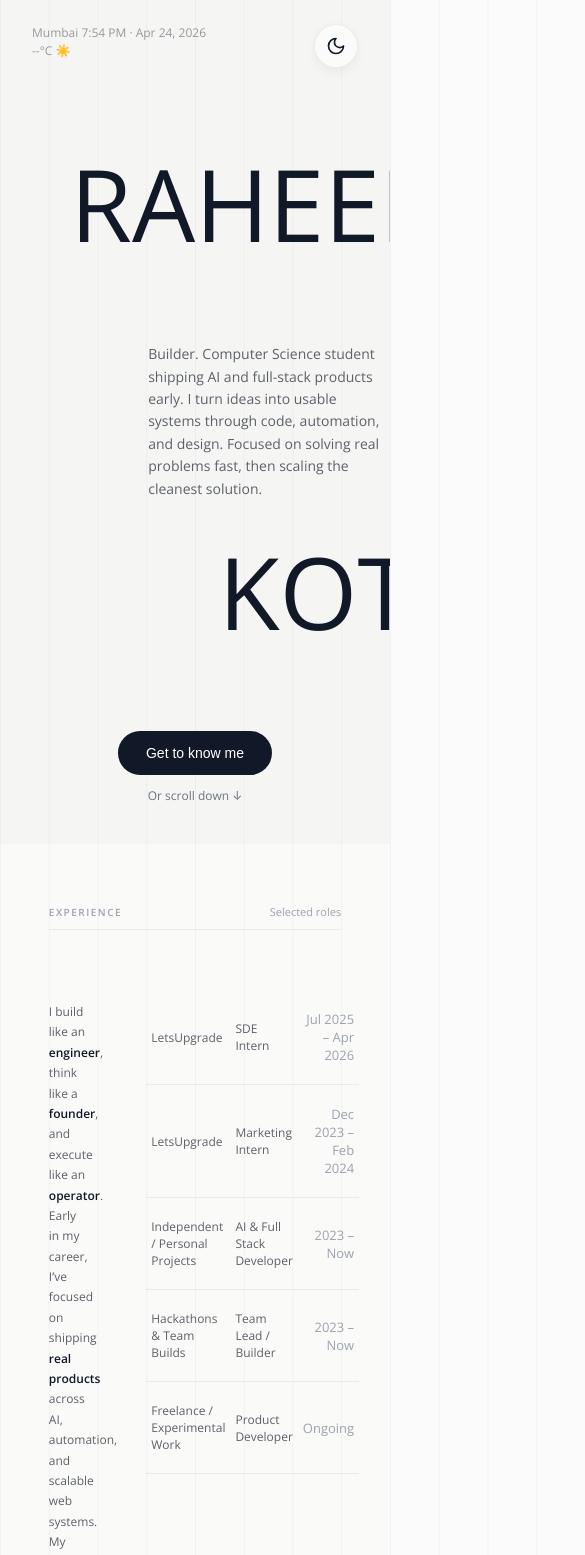
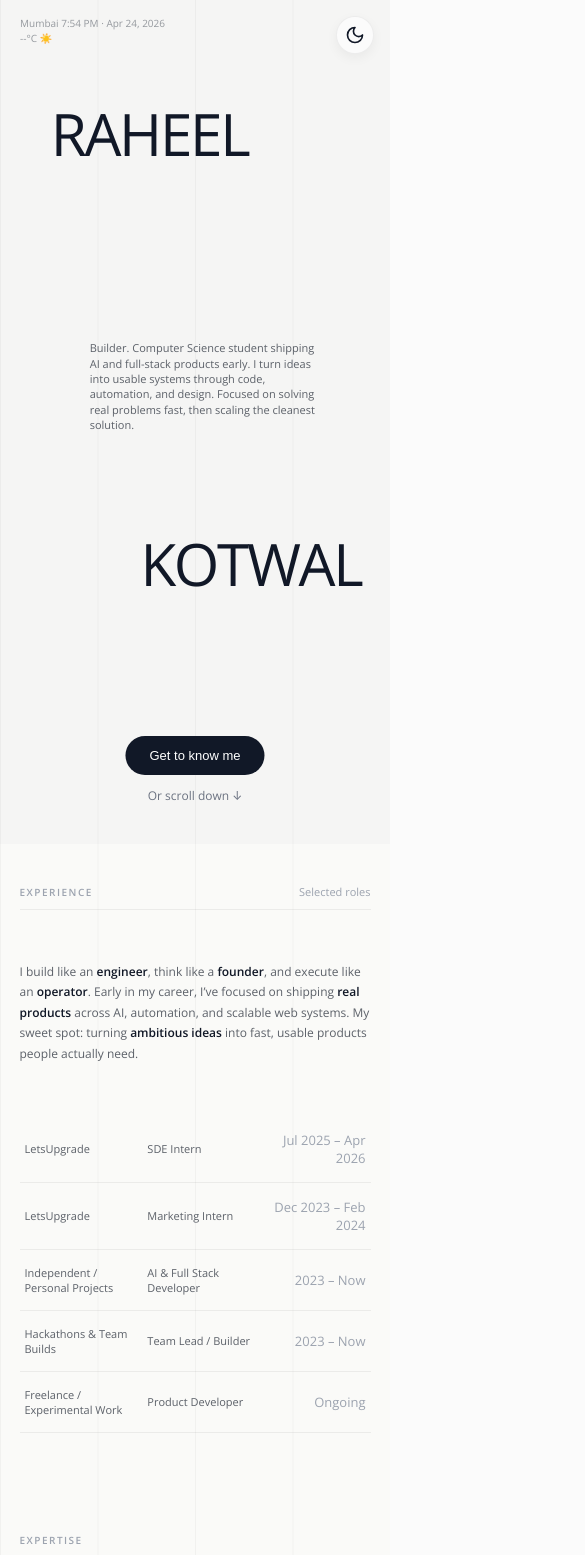
Before and after one commit to Raheel-10k/MyPortfolio, a React (Vite) app: page / in a window 390 px wide. Shown: the top 1555 px of the page, 585 px wide, since content can reach past the window. Built offline with nearby package versions, Linux system fonts and the light colour scheme; no server answers.

Commit message:
v3: responsiveness added

```diff
--- a/src/components/Brain.css
+++ b/src/components/Brain.css
@@ -75,3 +75,23 @@
   width: 100%;
   max-width: 500px;
 }
+
+@media (max-width: 768px) {
+  .brain-section {
+    padding: 60px 5vw;
+    background-size: 25vw 100%;
+  }
+  .brain-section h3 {
+    font-size: 22px;
+  }
+  .brain-section p {
+    font-size: 12px;
+    max-width: 100%;
+  }
+  .search-box {
+    padding: 6px 6px 6px 16px;
+  }
+  .search-box input {
+    font-size: 13px;
+  }
+}
--- a/src/components/Footer.css
+++ b/src/components/Footer.css
@@ -117,3 +117,39 @@ body.dark .copyright {
 .selectable.active .draggable-image {
   filter: grayscale(0%);
 }
+
+@media (max-width: 768px) {
+  .footer {
+    padding: 60px 0 40px;
+    background-size: 25vw 100%;
+  }
+  .footer-content {
+    flex-direction: column;
+    margin: 0 5vw;
+    gap: 40px;
+    min-height: auto;
+  }
+  .footer-images {
+    display: flex;
+    flex-wrap: wrap;
+    gap: 20px;
+    justify-content: center;
+    padding-bottom: 40px;
+  }
+  .draggable-image {
+    width: 140px !important;
+    height: auto !important;
+  }
+  .footer .selectable {
+    position: static !important;
+    transform: none !important;
+    width: auto !important;
+  }
+  .draggable-image {
+    width: 80px !important;
+    height: auto !important;
+  }
+  .handles {
+    display: none;
+  }
+}
--- a/src/components/Hero.css
+++ b/src/components/Hero.css
@@ -54,3 +54,31 @@
   font-size: 12px;
   color: #6b7280;
 }
+
+@media (max-width: 768px) {
+  .hero {
+    background-size: 25vw 100%;
+  }
+  .name-part {
+    font-size: 15vw;
+    letter-spacing: -0.04em;
+  }
+  .hero-description {
+    font-size: 11px;
+    max-width: 60vw;
+    line-height: 1.4;
+  }
+  .hero-name-1 {
+    transform: translateX(-5vw) translateY(-5vh) !important;
+  }
+  .hero-name-2 {
+    transform: translateX(-20vw) translateY(0) !important;
+  }
+  .hero-bio {
+    transform: translateX(-15vw) translateY(0) !important;
+  }
+  .get-to-know-btn {
+    padding: 12px 24px;
+    font-size: 13px;
+  }
+}
--- a/src/components/Hero.jsx
+++ b/src/components/Hero.jsx
@@ -9,17 +9,17 @@ const Hero = () => {
     <div className="hero">
       <TopBar />
       {/* Position 1: "DAVID" top left roughly */}
-      <DraggableItem initialPos={{ x: '18vw', y: '16vh' }}>
+      <DraggableItem initialPos={{ x: '18vw', y: '16vh' }} className="hero-name-1">
         <h1 className="name-part">RAHEEL</h1>
       </DraggableItem>
 
-      {/* Position 2: "MARTÍN" right roughly, wait, there are only 2 words for Raheel Kotwal.
+      {/* Position 2: "SUAREZ" bottom right roughly
           I'll put KOTWAL at bottom right to match the SUAREZ position from Image 2. */}
-      <DraggableItem initialPos={{ x: '56vw', y: '62vh' }}>
+      <DraggableItem initialPos={{ x: '56vw', y: '62vh' }} className="hero-name-2">
         <h1 className="name-part">KOTWAL</h1>
       </DraggableItem>
 
-      <DraggableItem initialPos={{ x: '38vw', y: '39vh' }} className="hero-description">
+      <DraggableItem initialPos={{ x: '38vw', y: '39vh' }} className="hero-description hero-bio">
         <p>Builder. Computer Science student shipping AI and full-stack products early. I turn ideas into usable systems through code, automation, and design. Focused on solving real problems fast, then scaling the cleanest solution.</p>
       </DraggableItem>
 
--- a/src/components/ThemeToggle.css
+++ b/src/components/ThemeToggle.css
@@ -30,3 +30,12 @@
 .theme-toggle:active {
   transform: scale(0.95);
 }
+
+@media (max-width: 768px) {
+  .theme-toggle {
+    top: 16px;
+    right: 16px;
+    width: 38px;
+    height: 38px;
+  }
+}
--- a/src/components/TopBar.css
+++ b/src/components/TopBar.css
@@ -37,3 +37,15 @@
 
 .w-honors .w { font-weight: bold; font-size: 16px; }
 .w-honors .honors { font-size: 11px; writing-mode: vertical-rl; transform: rotate(180deg); opacity: 0.8; }
+
+@media (max-width: 768px) {
+  .top-bar {
+    padding: 16px 20px;
+  }
+  .top-bar .info {
+    font-size: 10px;
+  }
+  .w-honors {
+    display: none;
+  }
+}
--- a/src/index.css
+++ b/src/index.css
@@ -141,3 +141,53 @@ body {
   color: var(--text-primary);
   font-weight: 600;
 }
+
+/* Mobile Responsiveness */
+@media (max-width: 768px) {
+  body {
+    background-size: 25vw 100%; /* 4 columns on mobile */
+  }
+
+  .section {
+    padding: 0 5vw;
+    background-size: 25vw 100%;
+  }
+
+  .section-header {
+    padding: 40px 0 10px;
+  }
+
+  .section-content {
+    grid-template-columns: 1fr;
+    gap: 40px;
+    padding: 40px 0 60px;
+  }
+
+  .section-left, .section-right {
+    grid-column: 1 / -1;
+    padding-right: 0;
+    width: 100%;
+  }
+
+  .table td:first-child {
+    width: 35%;
+  }
+  .table td:nth-child(2) {
+    width: auto;
+  }
+  .table td:last-child {
+    width: 30%;
+  }
+
+  .table td {
+    padding: 15px 5px;
+    font-size: 11px;
+  }
+
+  .section .selectable {
+    position: static !important;
+    transform: none !important;
+    width: 100% !important;
+    margin-bottom: 16px;
+  }
+}
```
